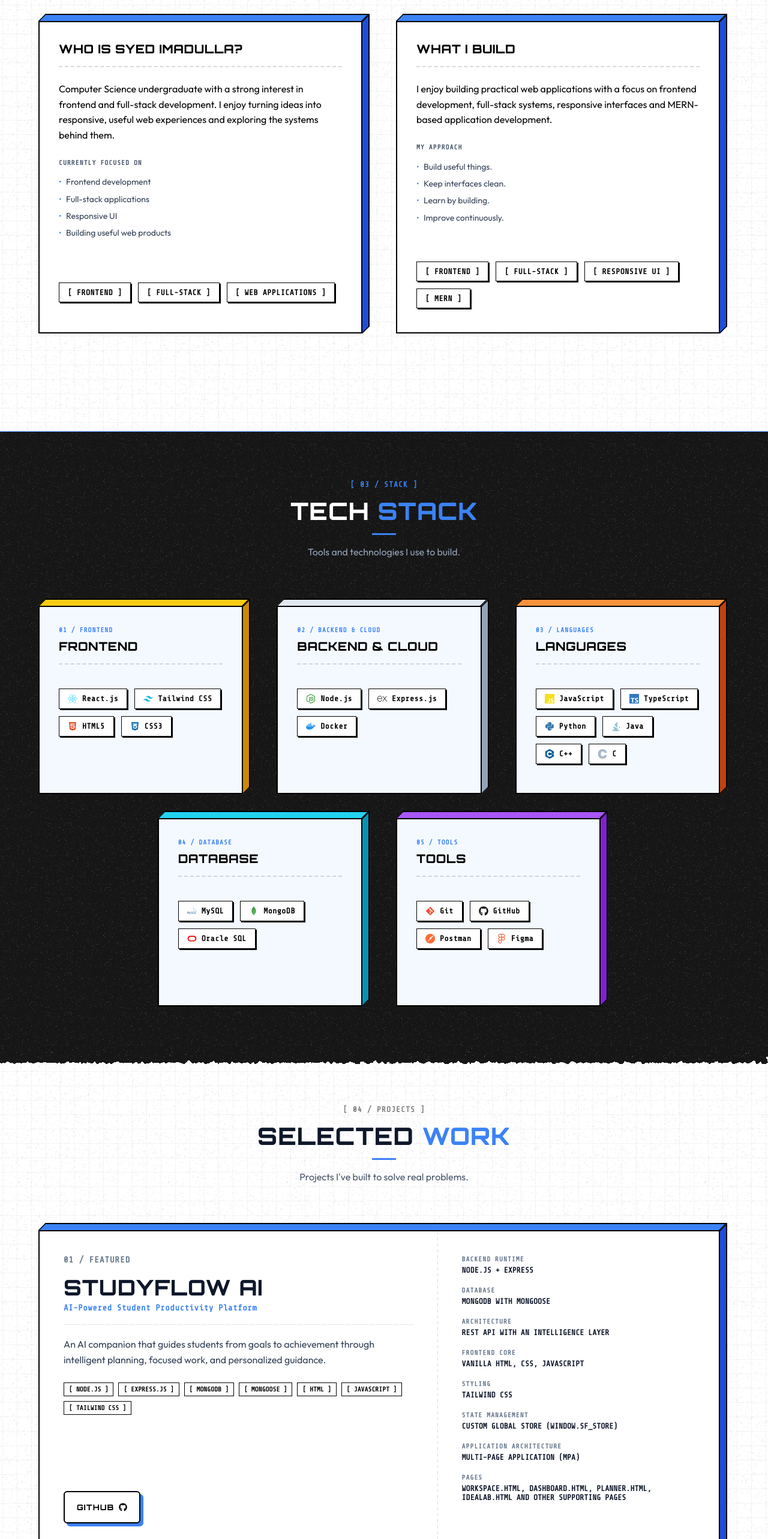
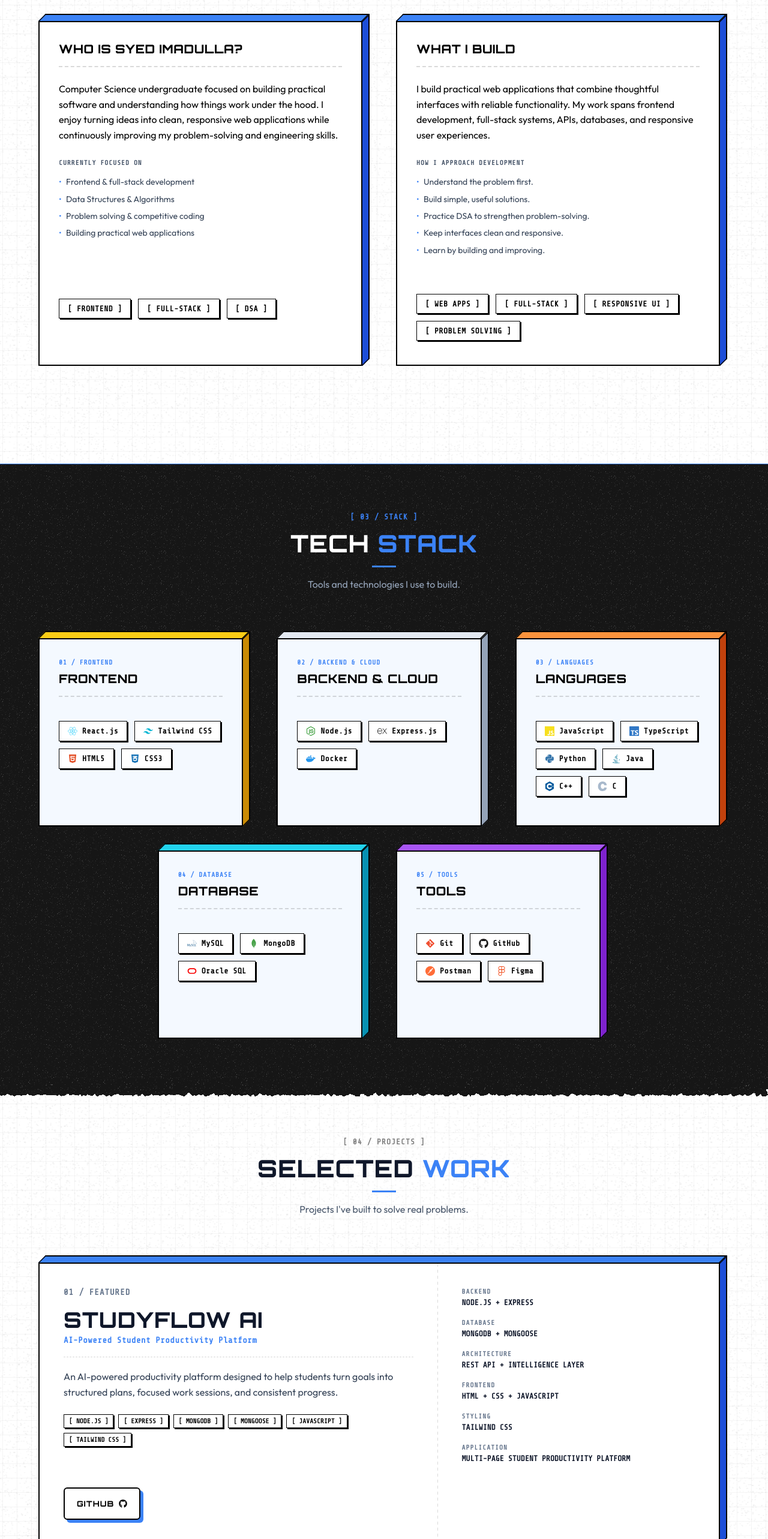
Before and after one commit to syed-imadulla/Portfolio, a React (Vite) app: page / in a window 1280 px wide. Shown: the part 1180-3746 px from the top of the page at 60% size. Built offline with nearby package versions, Linux system fonts and the light colour scheme.

Commit message:
feat: add Framer Motion animations to projects, update project data schema, and refine personal content in About section

```diff
--- a/src/data/projects.ts
+++ b/src/data/projects.ts
@@ -9,6 +9,7 @@
   live?: string;
   featured: boolean;
   architectureDetails?: Record<string, string>;
+  coreFeatures?: string[];
 }
 
 export const projects: Project[] = [
@@ -17,18 +18,22 @@
     number: '01',
     title: 'STUDYFLOW AI',
     subtitle: 'AI-Powered Student Productivity Platform',
-    description: 'An AI companion that guides students from goals to achievement through intelligent planning, focused work, and personalized guidance.',
-    technologies: ['Node.js', 'Express.js', 'MongoDB', 'Mongoose', 'HTML', 'JavaScript', 'Tailwind CSS'],
+    description: 'An AI-powered productivity platform designed to help students turn goals into structured plans, focused work sessions, and consistent progress.',
+    technologies: ['NODE.JS', 'EXPRESS', 'MONGODB', 'MONGOOSE', 'JAVASCRIPT', 'TAILWIND CSS'],
     architectureDetails: {
-      "Backend Runtime": "Node.js + Express",
-      "Database": "MongoDB with Mongoose",
-      "Architecture": "REST API with an Intelligence Layer",
-      "Frontend Core": "Vanilla HTML, CSS, JavaScript",
-      "Styling": "Tailwind CSS",
-      "State Management": "Custom global store (window.SF_STORE)",
-      "Application Architecture": "Multi-page application (MPA)",
-      "Pages": "workspace.html, dashboard.html, planner.html, idealab.html and other supporting pages"
+      "BACKEND": "Node.js + Express",
+      "DATABASE": "MongoDB + Mongoose",
+      "ARCHITECTURE": "REST API + Intelligence Layer",
+      "FRONTEND": "HTML + CSS + JavaScript",
+      "STYLING": "Tailwind CSS",
+      "APPLICATION": "Multi-page student productivity platform"
     },
+    coreFeatures: [
+      'AI-assisted planning',
+      'Focus & productivity tools',
+      'Student dashboard',
+      'Personalized guidance'
+    ],
     github: 'https://github.com/syed-imadulla/SudyFlow-Ai',
     featured: true,
   },
--- a/src/sections/About.tsx
+++ b/src/sections/About.tsx
@@ -35,22 +35,22 @@
               <h3 className="card-3d-title">WHO IS SYED IMADULLA?</h3>
               <div className="card-3d-body">
                 <p>
-                  Computer Science undergraduate with a strong interest in frontend and full-stack development. I enjoy turning ideas into responsive, useful web experiences and exploring the systems behind them.
+                  Computer Science undergraduate focused on building practical software and understanding how things work under the hood. I enjoy turning ideas into clean, responsive web applications while continuously improving my problem-solving and engineering skills.
                 </p>
                 <div className="about-sub-section">
                   <div className="about-sub-title">CURRENTLY FOCUSED ON</div>
                   <ul className="about-sub-list">
-                    <li>Frontend development</li>
-                    <li>Full-stack applications</li>
-                    <li>Responsive UI</li>
-                    <li>Building useful web products</li>
+                    <li>Frontend & full-stack development</li>
+                    <li>Data Structures & Algorithms</li>
+                    <li>Problem solving & competitive coding</li>
+                    <li>Building practical web applications</li>
                   </ul>
                 </div>
               </div>
               <div className="card-3d-tags">
                 <span className="card-3d-tag">[ FRONTEND ]</span>
                 <span className="card-3d-tag">[ FULL-STACK ]</span>
-                <span className="card-3d-tag">[ WEB APPLICATIONS ]</span>
+                <span className="card-3d-tag">[ DSA ]</span>
               </div>
             </div>
           </motion.div>
@@ -68,23 +68,24 @@
               <h3 className="card-3d-title">WHAT I BUILD</h3>
               <div className="card-3d-body">
                 <p>
-                  I enjoy building practical web applications with a focus on frontend development, full-stack systems, responsive interfaces and MERN-based application development.
+                  I build practical web applications that combine thoughtful interfaces with reliable functionality. My work spans frontend development, full-stack systems, APIs, databases, and responsive user experiences.
                 </p>
                 <div className="about-sub-section">
-                  <div className="about-sub-title">MY APPROACH</div>
+                  <div className="about-sub-title">HOW I APPROACH DEVELOPMENT</div>
                   <ul className="about-sub-list">
-                    <li>Build useful things.</li>
-                    <li>Keep interfaces clean.</li>
-                    <li>Learn by building.</li>
-                    <li>Improve continuously.</li>
+                    <li>Understand the problem first.</li>
+                    <li>Build simple, useful solutions.</li>
+                    <li>Practice DSA to strengthen problem-solving.</li>
+                    <li>Keep interfaces clean and responsive.</li>
+                    <li>Learn by building and improving.</li>
                   </ul>
                 </div>
               </div>
               <div className="card-3d-tags">
-                <span className="card-3d-tag">[ FRONTEND ]</span>
+                <span className="card-3d-tag">[ WEB APPS ]</span>
                 <span className="card-3d-tag">[ FULL-STACK ]</span>
                 <span className="card-3d-tag">[ RESPONSIVE UI ]</span>
-                <span className="card-3d-tag">[ MERN ]</span>
+                <span className="card-3d-tag">[ PROBLEM SOLVING ]</span>
               </div>
             </div>
           </motion.div>
--- a/src/sections/Projects.tsx
+++ b/src/sections/Projects.tsx
@@ -1,5 +1,6 @@
 import { projects } from '../data/projects';
 import { FaGithub, FaExternalLinkAlt } from 'react-icons/fa';
+import { motion } from 'framer-motion';
 
 export function Projects() {
   const featuredProject = projects.find(p => p.featured);
@@ -8,18 +9,30 @@
   return (
     <section id="projects" className="projects-outer-wrap white-mode">
       <div className="section-container">
-        <div className="section-header-block-centered">
+        <motion.div
+          className="section-header-block-centered"
+          initial={{ opacity: 0, y: 20 }}
+          whileInView={{ opacity: 1, y: 0 }}
+          viewport={{ once: true, margin: "-100px" }}
+          transition={{ duration: 0.6 }}
+        >
           <div className="section-meta-label">[ 04 / PROJECTS ]</div>
           <h2 className="section-heading">SELECTED <span style={{ color: 'var(--color-blue)' }}>WORK</span></h2>
           <div className="heading-underline"></div>
           <p className="section-subtitle">
             Projects I've built to solve real problems.
           </p>
-        </div>
+        </motion.div>
 
         <div className="projects-grid">
           {featuredProject && (
-            <div className="card-3d-wrapper featured-project-layout">
+            <motion.div
+              className="card-3d-wrapper featured-project-layout"
+              initial={{ opacity: 0, y: 30 }}
+              whileInView={{ opacity: 1, y: 0 }}
+              viewport={{ once: true, margin: "-50px" }}
+              transition={{ duration: 0.5 }}
+            >
               <div className="card-3d-top"></div>
               <div className="card-3d-right"></div>
               <div className="card-3d-front featured-front">
@@ -65,11 +78,18 @@
                   ))}
                 </div>
               </div>
-            </div>
+              </motion.div>
           )}
 
-          {otherProjects.map(project => (
-            <div key={project.id} className="card-3d-wrapper">
+          {otherProjects.map((project, index) => (
+            <motion.div
+              key={project.id}
+              className="card-3d-wrapper"
+              initial={{ opacity: 0, y: 30 }}
+              whileInView={{ opacity: 1, y: 0 }}
+              viewport={{ once: true, margin: "-50px" }}
+              transition={{ duration: 0.5, delay: index * 0.15 }}
+            >
               <div className="card-3d-top"></div>
               <div className="card-3d-right"></div>
               <div className="card-3d-front">
@@ -102,7 +122,7 @@
                   )}
                 </div>
               </div>
-            </div>
+            </motion.div>
           ))}
         </div>
       </div>
--- a/src/styles/sections.css
+++ b/src/styles/sections.css
@@ -895,6 +895,15 @@
   border: 1px solid #000;
   padding: 4px 8px;
   text-transform: uppercase;
+  box-shadow: 2px 2px 0px #000000;
+  display: inline-flex;
+  align-items: center;
+  transition: transform 0.1s ease-out, box-shadow 0.1s ease-out;
+}
+
+.tech-tag-compact:hover {
+  transform: translate(2px, 2px);
+  box-shadow: 0px 0px 0px #000000;
 }
 
 .project-card-actions {
```
